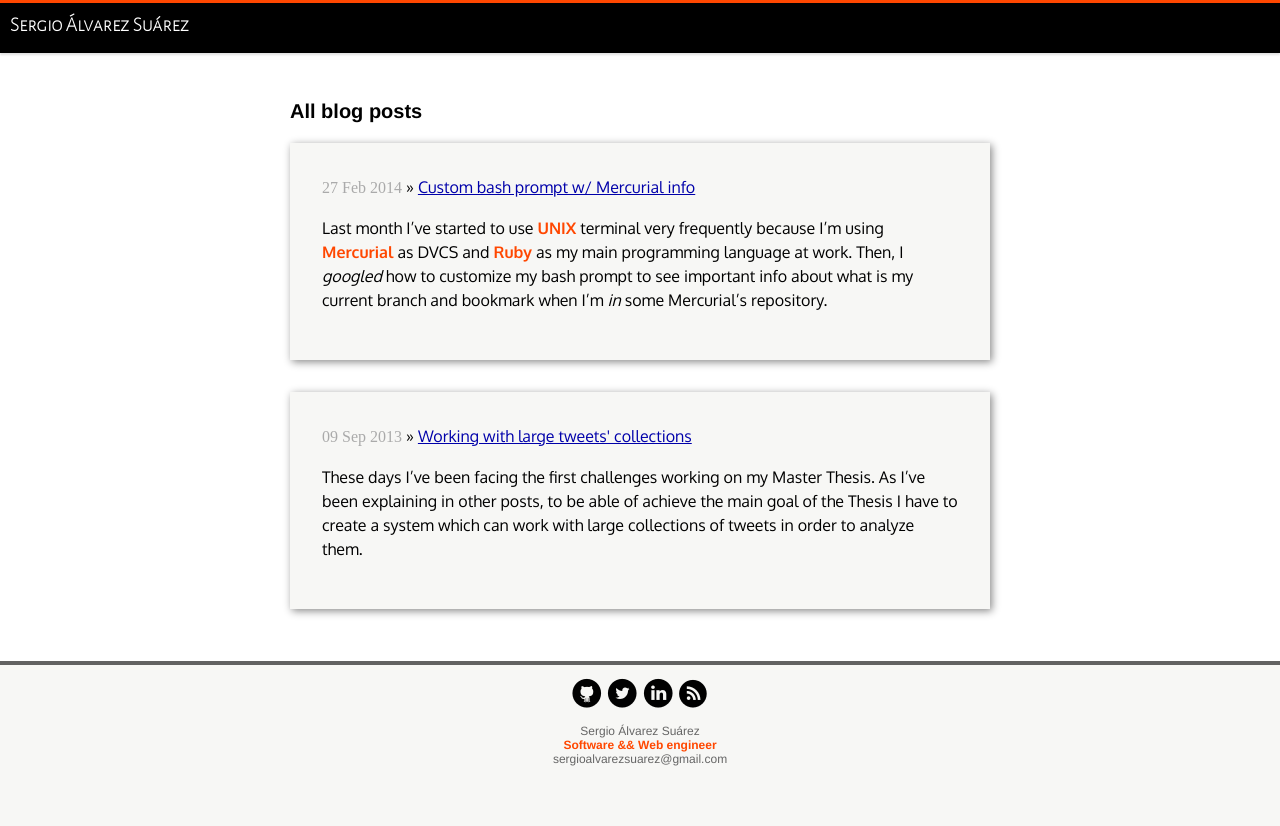
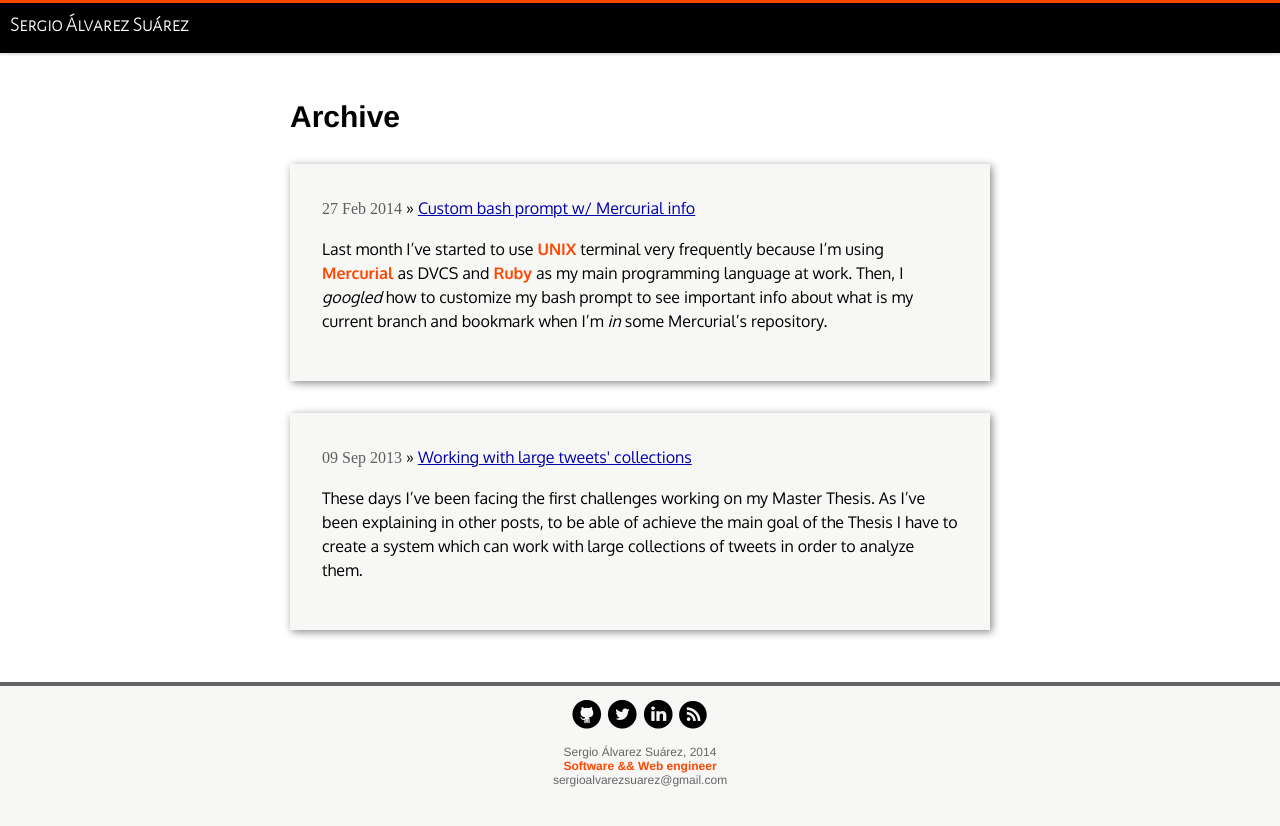
Before and after one commit to sergioalvz/sergioalvz.github.io, a Jekyll site: the page built from archive/index.html, in a window 1280 px wide. Shown: the top 826 px of the page. Built offline with Jekyll 4.4.1, drawn with Linux system fonts in a browser that asks for light colours; some web fonts are replaced; Markdown is read by kramdown in place of the engine named in the settings.

Commit message:
Added 404 error page. Banner for about section and other minor style updates

```diff
--- a/_layouts/default.html
+++ b/_layouts/default.html
@@ -48,7 +48,7 @@
           </div>
           <div class="contact">
             <p>
-              Sergio Álvarez Suárez<br />
+              Sergio Álvarez Suárez, 2014 <br />
               <strong>Software &amp;&amp; Web engineer</strong><br />
               sergioalvarezsuarez@gmail.com
             </p>
--- a/_layouts/post.html
+++ b/_layouts/post.html
@@ -2,7 +2,7 @@
 layout: default
 comments: true
 ---
-<div class="post_content">
+<div class="content_wrapper">
   <h2>{{ page.title }}</h2>
   <p class="meta">{{ page.date | date_to_string }}</p>
 
--- a/archive/index.html
+++ b/archive/index.html
@@ -1,8 +1,8 @@
 ---
 layout: default
 ---
-<div class="archive_content">
-  <h1>All blog posts</h1>
+<div class="content_wrapper">
+  <h1>Archive</h1>
   <ul class="posts">
     {% for post in site.posts %}
     <li class="post_excerpt">
--- a/css/main.css
+++ b/css/main.css
@@ -81,6 +81,14 @@
 
 .meta { font-size: 1.5em; font-family: 'Shadows Into Light Two', cursive; }
 
+.content_wrapper {
+  margin: 0 auto;
+  padding: 10em 0 2em 0;
+
+  width: 80%;
+  max-width: 700px;
+}
+
 /*****************************************************************************/
 /*
 /* Home
@@ -94,12 +102,10 @@
 .about {
   padding: .5em 0;
   margin-bottom: 2em;
-
   font-size: 2em;
   font-family: 'Oxygen', sans-serif;
-
   color: rgb(255, 255, 255);
-  background-color: rgb(82, 77, 77)
+  background: url('/assets/wild_oliva_bg.png');
 }
 .about > div p { margin: .25em 0; }
 .about img     { max-width: 150px; }
@@ -143,7 +149,7 @@
 }
 
 .last_post span, li.post_excerpt span {
-  color: #aaa;
+  color: #5E5E5E;
   font-family: 'Shadows Into Light Two', cursive;
   font-size: 1em;
 }
@@ -153,8 +159,8 @@
 /* Archive
 /*
 /*****************************************************************************/
-.archive_content > h1 {
-  font-size: 2em;
+.content_wrapper > h1 {
+  font-size: 3em;
   margin-bottom: 1em;
 }
 
@@ -168,14 +174,6 @@
 /* Posts
 /*
 /*****************************************************************************/
-.post_content, .archive_content {
-  margin: 0 auto;
-  padding: 10em 0 2em 0;
-
-  width: 80%;
-  max-width: 700px;
-}
-
 .post { font-family: 'Oxygen', sans-serif; }
 
 .post img { max-width: 100%; }
@@ -224,3 +222,24 @@
 .post pre.terminal code {
   background-color: #333;
 }
+
+/*****************************************************************************/
+/*
+/* 404
+/*
+/*****************************************************************************/
+p.error {
+  font-size: 3em;
+  font-family: 'Shadows Into Light Two', cursive;
+  text-align: center;
+}
+
+p.error > a, p.error > a:link, p.error > a:visited {
+  font-size: 1;
+  font-weight: bold;
+  color: rgb(0, 0, 0);
+}
+
+p.error img {
+  max-height: 1em;
+}
--- a/index.html
+++ b/index.html
@@ -6,7 +6,7 @@
   <section class="about">
     <div><img src="/assets/avatar.png" alt="Author pic" /></div>
     <div>
-      <p>Hi there! I'm <strong>Sergio Álvarez</strong>, software engineer who is currently working at <strong>Sweetspot Intelligence</strong> @ Asturias, Spain.</p>
+      <p>Hi there! I'm <strong>Sergio Álvarez</strong> and I'm a software engineer who is currently working at <strong>Sweetspot Intelligence</strong> @ Asturias, Spain.</p>
       <p>I will try to write about software engineering stuff which I discover by working everday on coding!</p>
       <p>Stay tuned! :)</p>
     </div>
```
Also changed, not shown: 404.html (added, +8 -0 lines), assets/home.jpg (added), assets/wild_oliva_bg.png (added).
